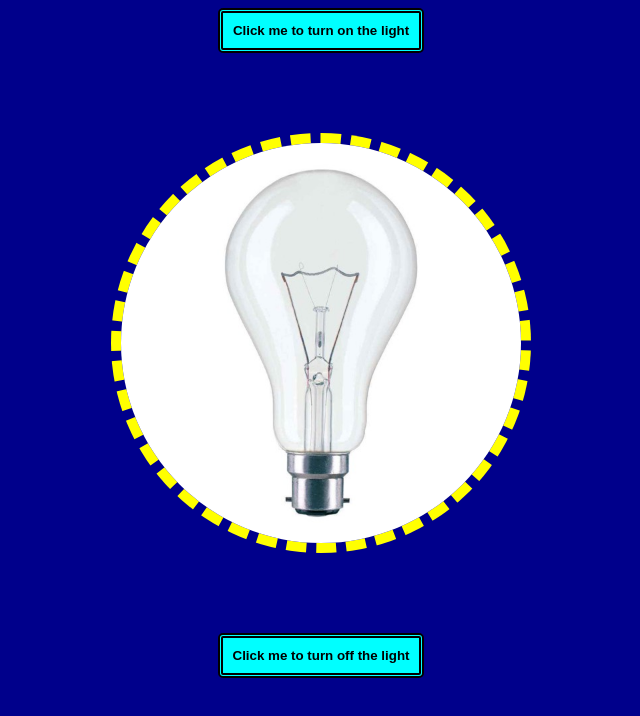
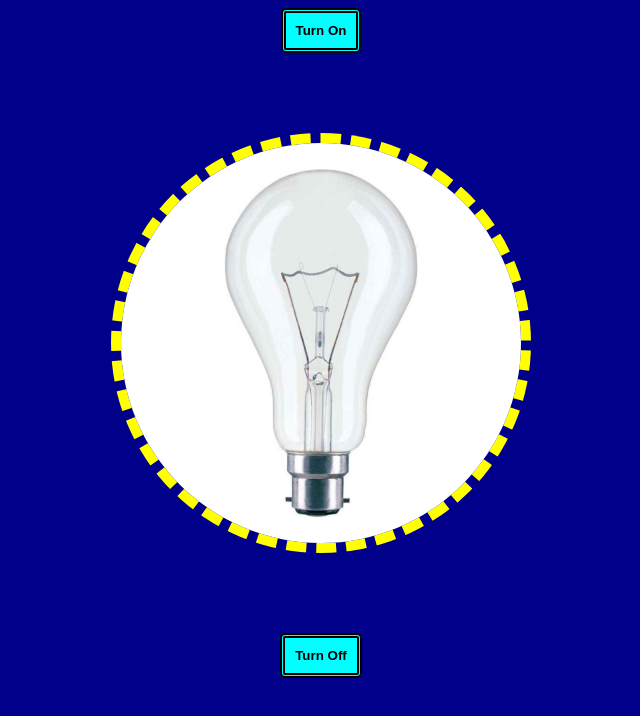
Before and after one commit to manshi413/Turn-it, a plain HTML site: page index.html in a window 1280 px wide. Shown: the whole page, without its empty margins (319-959 px from the left). Drawn offline with Linux system fonts and the light colour scheme.

Commit message:
Update index.html

```diff
--- a/index.html
+++ b/index.html
@@ -9,9 +9,9 @@
 <body>
     <div id="element">
 
-        <div class="button"><button id="button1" onclick="document.querySelector('#img').src='onbulb.webp'">Click me to turn on the light</button></div>
+        <div class="button"><button id="button1" onclick="document.querySelector('#img').src='onbulb.webp'">Turn On</button></div>
         <div id="bulb"><img id="img" src="offbulb.jpg" alt="Bulb if off"  height="400px" width="400px"></div>
-        <div class="button"><button id="button2" onclick="document.querySelector('#img').src='offbulb.jpg'">Click me to turn off the light</button></div>
+        <div class="button"><button id="button2" onclick="document.querySelector('#img').src='offbulb.jpg'">Turn Off</button></div>
     </div>
 
 </body>
```
